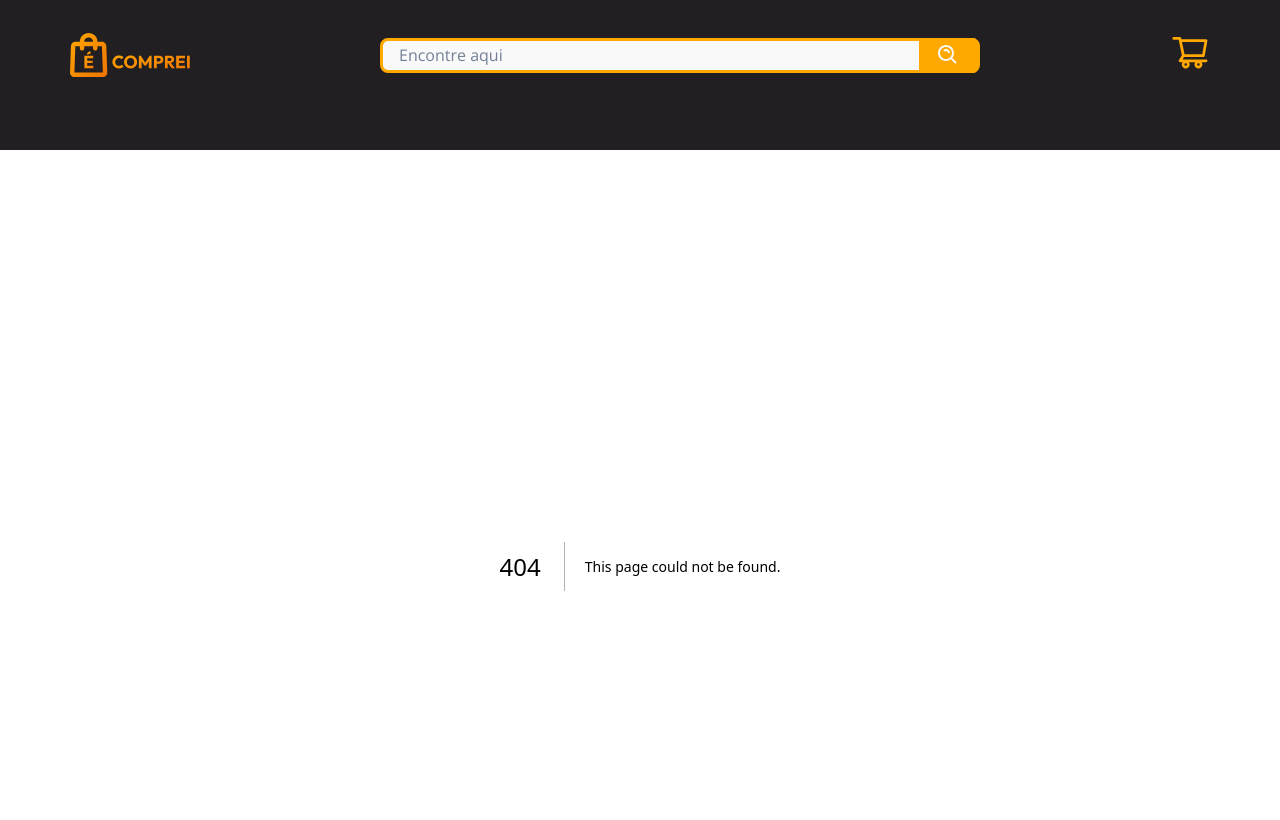
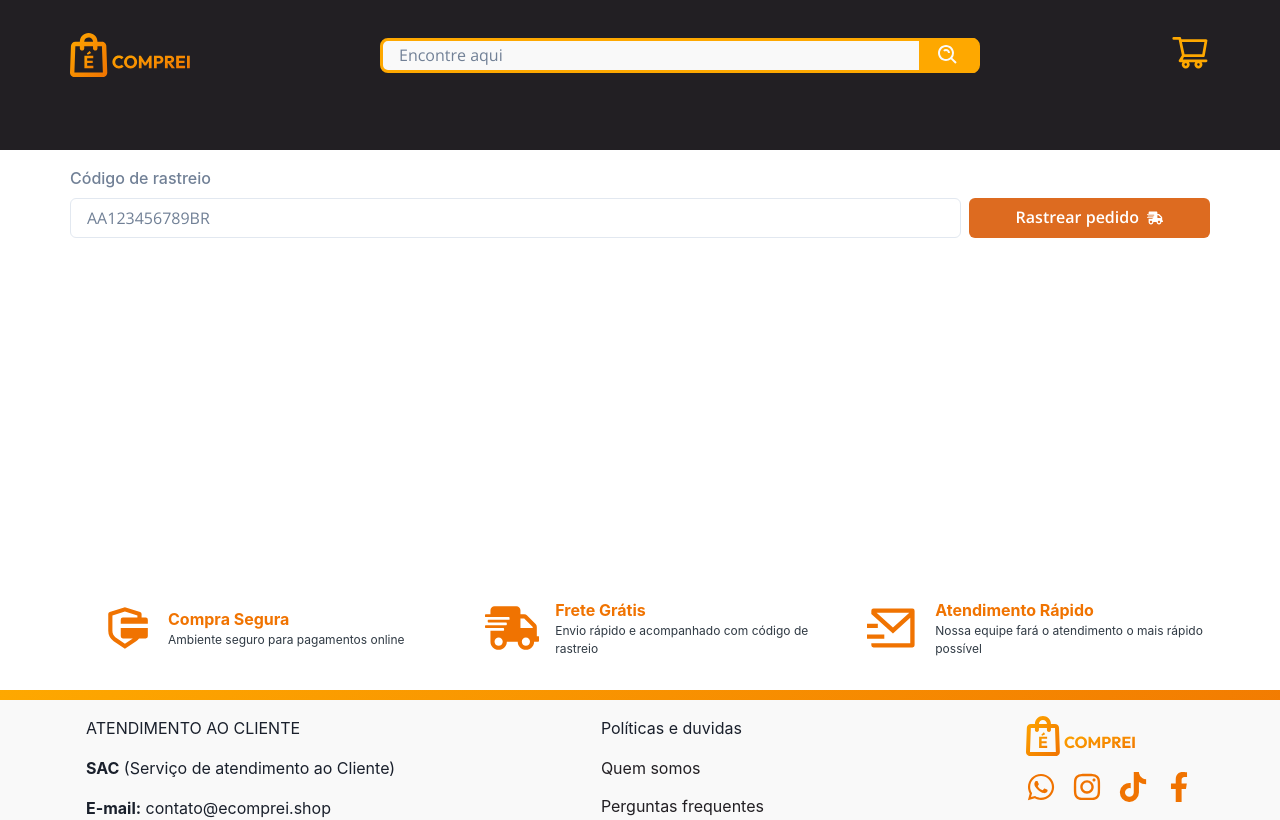
Before and after one commit to jeffersontk/ecomprei-front, a Next.js app: page /rastreio in a window 1280 px wide. Before the commit this address had no page. Shown: the top 820 px of the page. Built offline with nearby package versions, Linux system fonts and the light colour scheme.

Commit message:
adicionando pagina de rastreio

```diff
--- a/src/components/Header/index.tsx
+++ b/src/components/Header/index.tsx
@@ -50,6 +50,9 @@ const Header: React.FC = () => {
           <li>
             <Link href="/produtos" prefetch={false}>Explorar</Link>
           </li>
+          <li>
+            <Link href="/rastreio" prefetch={false}>Rastrear Produto</Link>
+          </li>
         </ul>
       </Navigation>
 
--- /dev/null
+++ b/src/pages/rastreio.tsx
@@ -0,0 +1,94 @@
+import { Accordion, AccordionButton, AccordionIcon, AccordionItem, AccordionPanel, Box, Button, Flex, FormLabel, Heading, Input, Skeleton, Stack, Text, useToast } from '@chakra-ui/react'
+import axios from 'axios'
+import React, {useState} from 'react'
+import { SubmitHandler, useForm } from 'react-hook-form'
+import { FaShippingFast } from 'react-icons/fa'
+
+type CodeInput = {
+  code: string
+}
+
+export default function Rastreio() {
+  const {handleSubmit, register} = useForm<CodeInput>()
+  const [tracking, setTracking] = useState([])
+  const [isLoading, setIsLoading] = useState(false)
+  const toast = useToast()
+
+  const onSubmit: SubmitHandler<CodeInput> = async data => {
+    const {code} = data
+    setIsLoading(true)
+    try {
+      if(code.length > 10 ) {
+        const resp = await axios.get(`https://api.linketrack.com/track/json?user=teste&token=1abcd00b2731640e886fb41a8a9671ad1434c599dbaa0a0de9a5aa619f29a83f&codigo=${code}`)
+        setTracking(resp.data.eventos)
+      }else {
+        toast({
+          duration: 3000,
+          status: 'error',
+          title: 'Digite o código de rastreio'
+        })
+      }
+      setIsLoading(false)
+    } catch (error) {
+      setTracking([])
+      console.error(error)
+      toast({
+        duration: 5000,
+        status: 'error',
+        title: 'Erro ao fazer a consulta espera um estante e tente novamente'
+      })
+    }
+    setIsLoading(false)
+  };
+
+  return (
+    <Stack w="100%" minHeight="400px" gap="2">
+      <form onSubmit={handleSubmit(onSubmit)}>
+        <Flex alignItems="flex-end" justifyContent="center" gap="2">
+          <Box w="100%">
+            <FormLabel color="gray.500">Código de rastreio</FormLabel>
+            <Input placeholder='AA123456789BR' {...register('code')}/>
+          </Box>
+          <Button type='submit' w="300px" colorScheme="orange" disabled={isLoading} rightIcon={<FaShippingFast />}>Rastrear pedido</Button>
+        </Flex>
+      </form>
+      <Stack w="100%" alignItems="center" justifyContent="center" >
+        <Accordion allowToggle w="100%">
+          {
+            isLoading ?
+            <Stack w="100%" spacing={1}>
+              <Skeleton height='20px' />
+              <Skeleton height='20px' />
+              <Skeleton height='20px' />
+            </Stack>
+            :
+            tracking.length > 0 &&
+            tracking.map((track: any) => (
+                <AccordionItem key={track.hora}>
+                  <Text color="gray.600">
+                    <AccordionButton  _expanded={{ bg: 'orange', color: 'white' }}>
+                      <Box as="span" flex='1' textAlign='left'>
+                        {track.status}
+                      </Box>
+                      <AccordionIcon />
+                    </AccordionButton>
+                  </Text>
+                  <AccordionPanel pb={4}>
+                    <Stack gap="2">
+                      <Heading size="sm" color="gray.600">As {track.hora} de {track.data} Em {track.local}</Heading>
+                      {
+                        track.subStatus.map((sub: any, index: number)=> (
+                          <Text key={index}>{sub}</Text>
+                        ))
+                      }
+                    </Stack>
+                  </AccordionPanel>
+                </AccordionItem>
+            ))
+          }
+        </Accordion>
+      </Stack>
+    </Stack>
+
+  )
+}
```
